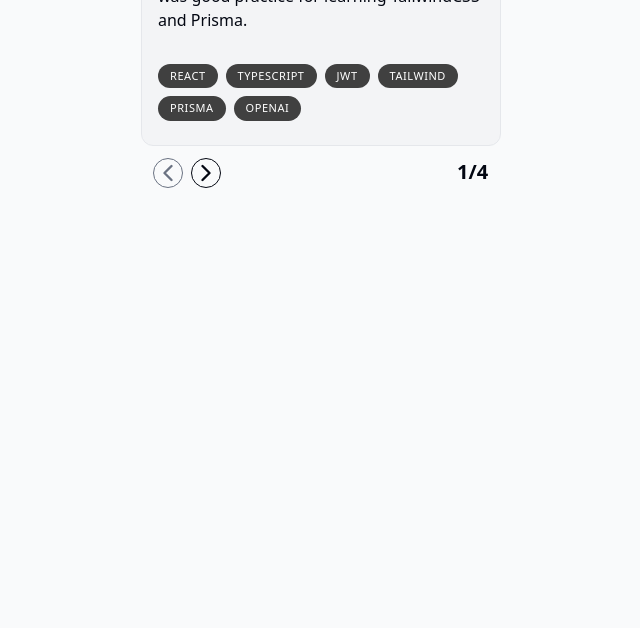
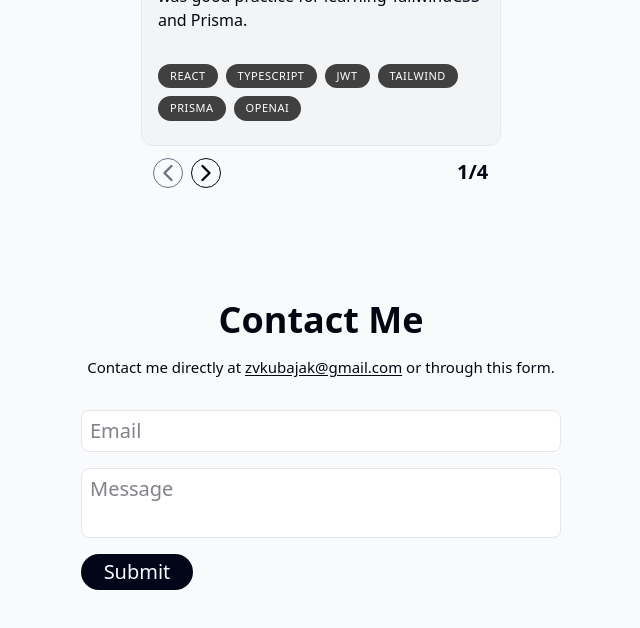
Before and after one commit to ZVKubajak/Portfolio, a React (Vite) app: page / in a window 1280 px wide. Shown: the part 3898-4526 px from the top of the page, without its empty margins (319-959 px from the left). Built offline with nearby package versions, Linux system fonts and the light colour scheme.

Commit message:
Created Contact Form

```diff
--- a/src/components/Contact.tsx
+++ b/src/components/Contact.tsx
@@ -1,7 +1,33 @@
+import SectionHeading from "./SectionHeading";
+
 const Contact = () => {
   return (
-    <section>
-      <div></div>
+    <section className="mt-28 mx-auto w-4/5 md:w-3/5 xl:w-1/2 text-center">
+      <SectionHeading>Contact Me</SectionHeading>
+
+      <p className="text-[15px] mt-4">
+        Contact me directly at{" "}
+        <span className="underline underline-offset-2">
+          zvkubajak@gmail.com
+        </span>{" "}
+        or through this form.
+      </p>
+
+      <form className="flex flex-col mt-8 gap-y-4 md:text-lg lg:text-xl 2xl:text-2xl lg:w-3/4 lg:mx-auto">
+        <input
+          placeholder="Email"
+          className="bg-white border border-gray-200 rounded-lg px-2 py-1.5"
+        />
+
+        <textarea
+          placeholder="Message"
+          className="resize-none bg-white border border-gray-200 rounded-lg px-2 py-1.5"
+        />
+
+        <button className="w-28 bg-slate-950 text-slate-50 text-xl px-5 py-1 rounded-full">
+          Submit
+        </button>
+      </form>
     </section>
   );
 };
```
